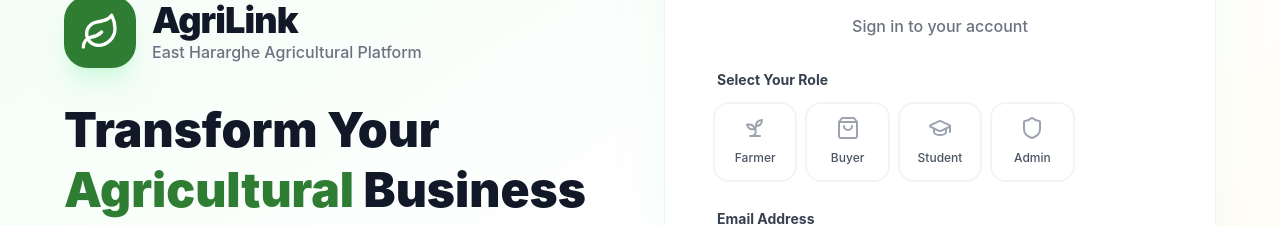
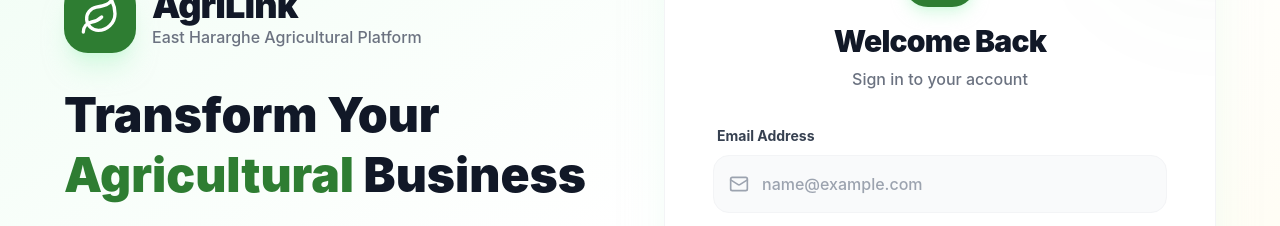
Before and after one commit to Kenenisaboru/Agrilink, a React (Vite) app in the folder frontend/: page /login in a window 1280 px wide. Shown: the part 183-409 px from the top of the page. Built offline with nearby package versions, Linux system fonts and the light colour scheme; no server answers.

Commit message:
Enhance Login page

```diff
--- a/frontend/src/pages/Login.jsx
+++ b/frontend/src/pages/Login.jsx
@@ -36,14 +36,12 @@ const Login = () => {
 
   const handleLogin = async (e) => {
     e.preventDefault();
-    if (!selectedLoginRole) {
-      setError('Please select your role to login');
-      return;
-    }
     setLoading(true);
     setError('');
     try {
       const user = await login(loginData.email, loginData.password);
+
+      // Redirect based on the role returned by the backend
       const rolePath = user.role.toLowerCase();
       navigate(`/dashboard/${rolePath}`);
     } catch (err) {
@@ -129,31 +127,7 @@ const Login = () => {
                 <p className="text-gray-500 font-medium mt-2 text-center">Sign in to your account</p>
               </div>
 
-              {/* Login Role Selection */}
-              <div className="mb-6">
-                <label className="text-sm font-bold text-gray-700 ml-1 mb-3 block">Select Your Role</label>
-                <div className="grid grid-cols-5 gap-2">
-                  {roles.map((role) => (
-                    <motion.button
-                      key={role.id}
-                      type="button"
-                      onClick={() => setSelectedLoginRole(role.id)}
-                      whileHover={{ scale: 1.05 }}
-                      whileTap={{ scale: 0.95 }}
-                      className={`relative p-3 rounded-2xl border-2 transition-all ${
-                        selectedLoginRole === role.id
-                          ? 'border-agriGreen bg-agriGreen/10'
-                          : 'border-gray-100 hover:border-gray-200'
-                      }`}
-                    >
-                      <role.icon className={`w-6 h-6 mx-auto mb-1 ${
-                        selectedLoginRole === role.id ? 'text-agriGreen' : 'text-gray-400'
-                      }`} />
-                      <span className="text-xs font-medium text-gray-600">{role.name}</span>
-                    </motion.button>
-                  ))}
-                </div>
-              </div>
+
 
               {error && (
                 <motion.div
```
